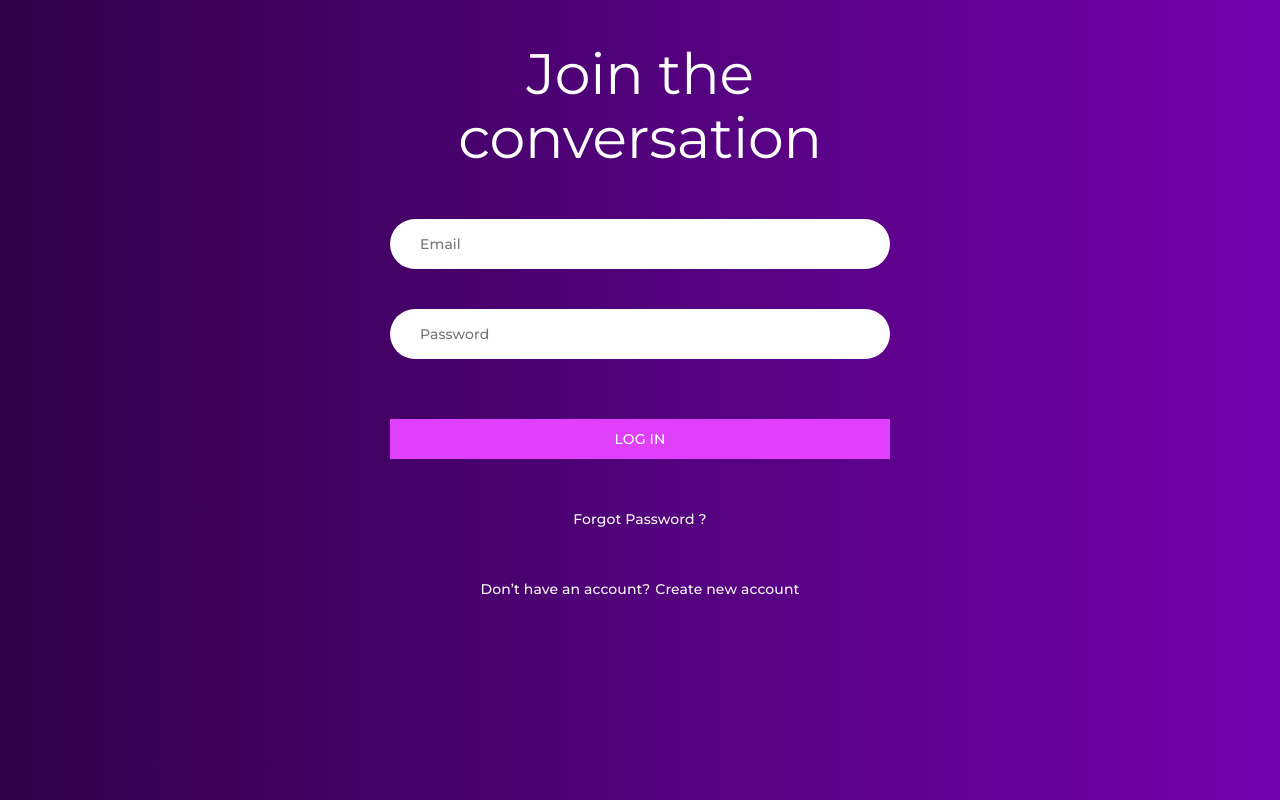
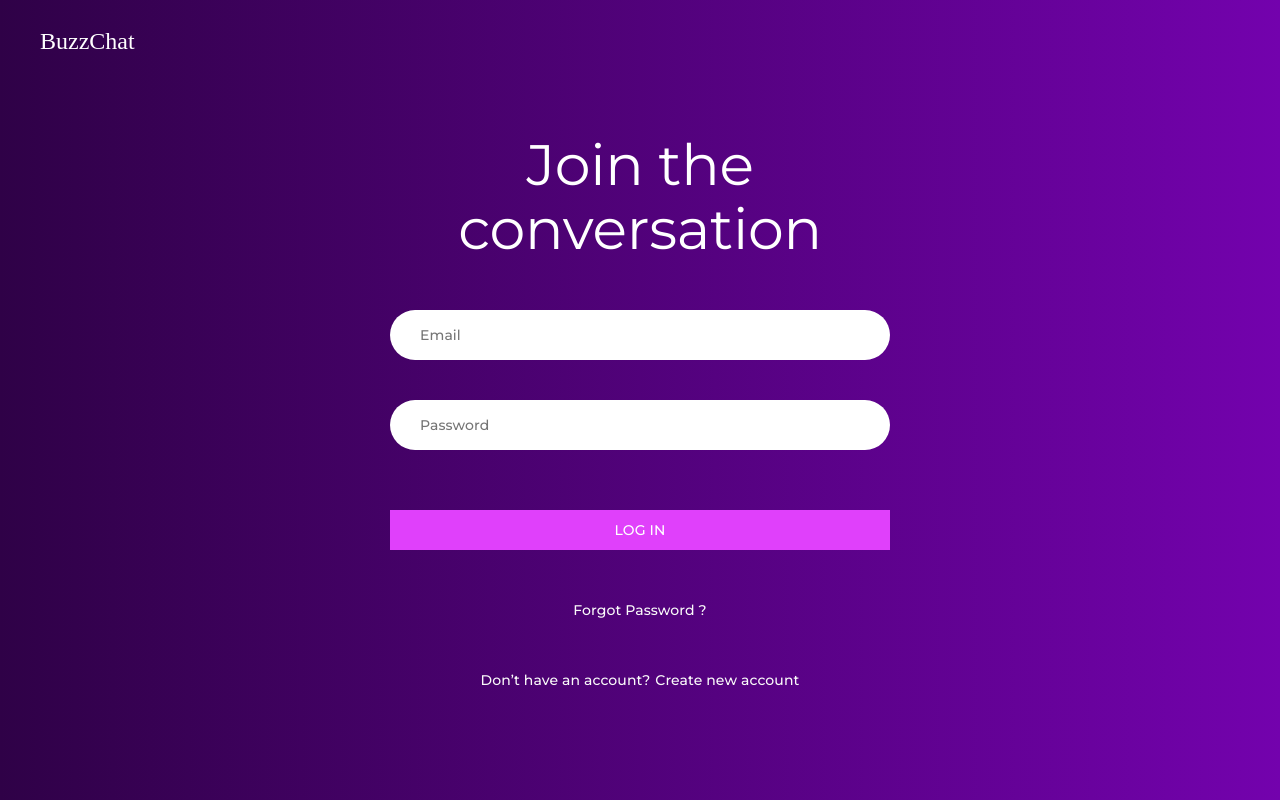
Before and after one commit to sirajularfin/buzz-chat-web, a React (Vite) app: page / in a window 1280 px wide. Built offline with nearby package versions, Linux system fonts and the light colour scheme; a web font is replaced by a local one.

Commit message:
feat: update app.tsx

```diff
--- a/src/App.tsx
+++ b/src/App.tsx
@@ -1,9 +1,15 @@
 import React from 'react';
+import Header from './components/header';
 import './index.css';
 import RoutesConfig from './routes';
 
 function App(): React.ReactElement {
-  return <RoutesConfig />;
+  return (
+    <>
+      <Header />
+      <RoutesConfig />
+    </>
+  );
 }
 
 export default App;
```
